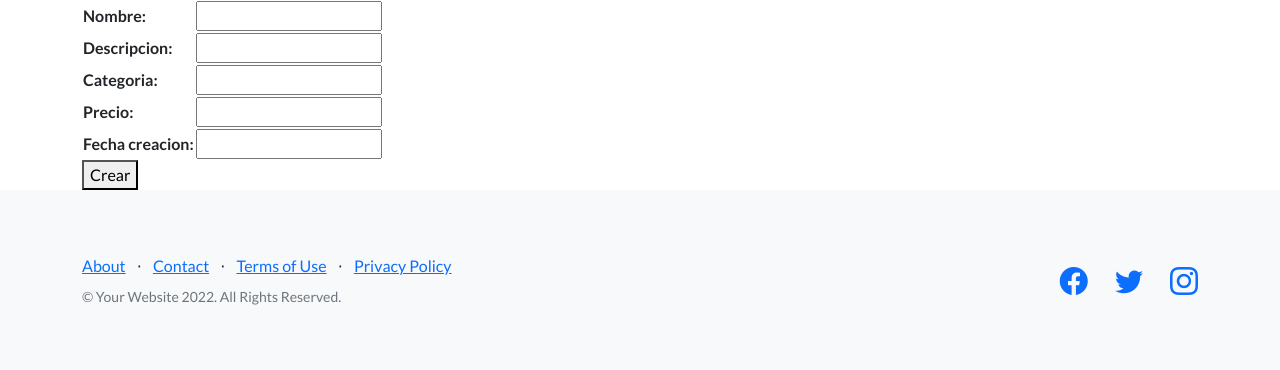
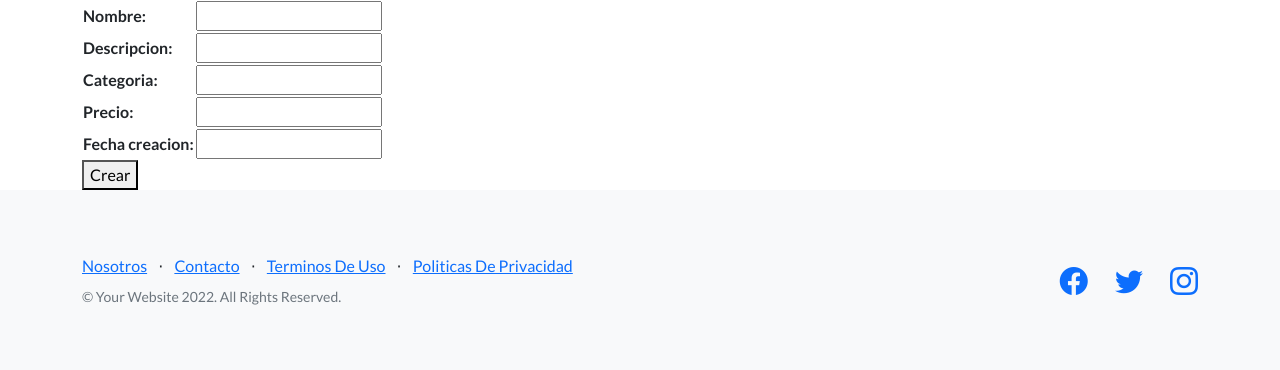
Before and after one commit to leysap/proyecto-python, a Django app: page /cargar-libro/ in a window 1280 px wide. Shown: the part 56-426 px from the top of the page. Run offline with Django 4.2, Linux system fonts and the light colour scheme; some libraries are stand-ins or nearby versions.

Commit message:
Modificando idioma

```diff
--- a/home/templates/home/base.html
+++ b/home/templates/home/base.html
@@ -39,13 +39,13 @@
                 <div class="row">
                     <div class="col-lg-6 h-100 text-center text-lg-start my-auto">
                         <ul class="list-inline mb-2">
-                            <li class="list-inline-item"><a href="#!">About</a></li>
+                            <li class="list-inline-item"><a href="#!">Nosotros</a></li>
                             <li class="list-inline-item">⋅</li>
-                            <li class="list-inline-item"><a href="#!">Contact</a></li>
+                            <li class="list-inline-item"><a href="#!">Contacto</a></li>
                             <li class="list-inline-item">⋅</li>
-                            <li class="list-inline-item"><a href="#!">Terms of Use</a></li>
+                            <li class="list-inline-item"><a href="#!">Terminos De Uso</a></li>
                             <li class="list-inline-item">⋅</li>
-                            <li class="list-inline-item"><a href="#!">Privacy Policy</a></li>
+                            <li class="list-inline-item"><a href="#!">Politicas De Privacidad</a></li>
                         </ul>
                         <p class="text-muted small mb-4 mb-lg-0">&copy; Your Website 2022. All Rights Reserved.</p>
                     </div>
--- a/home/urls.py
+++ b/home/urls.py
@@ -5,5 +5,5 @@ urlpatterns = [
     path('', views.index, name="index"),
     path('cargar-libro/', views.cargar_libro, name='cargar_libro'),
     path('ver-libros/', views.ver_libros, name='ver_libros'),
-    path('about/', views.acerca_de_nosotros, name='acerca_de_nosotros'),
+    path('Nosotros/', views.acerca_de_nosotros, name='acerca_de_nosotros'),
 ]
```
Also changed, not shown: README.md.
